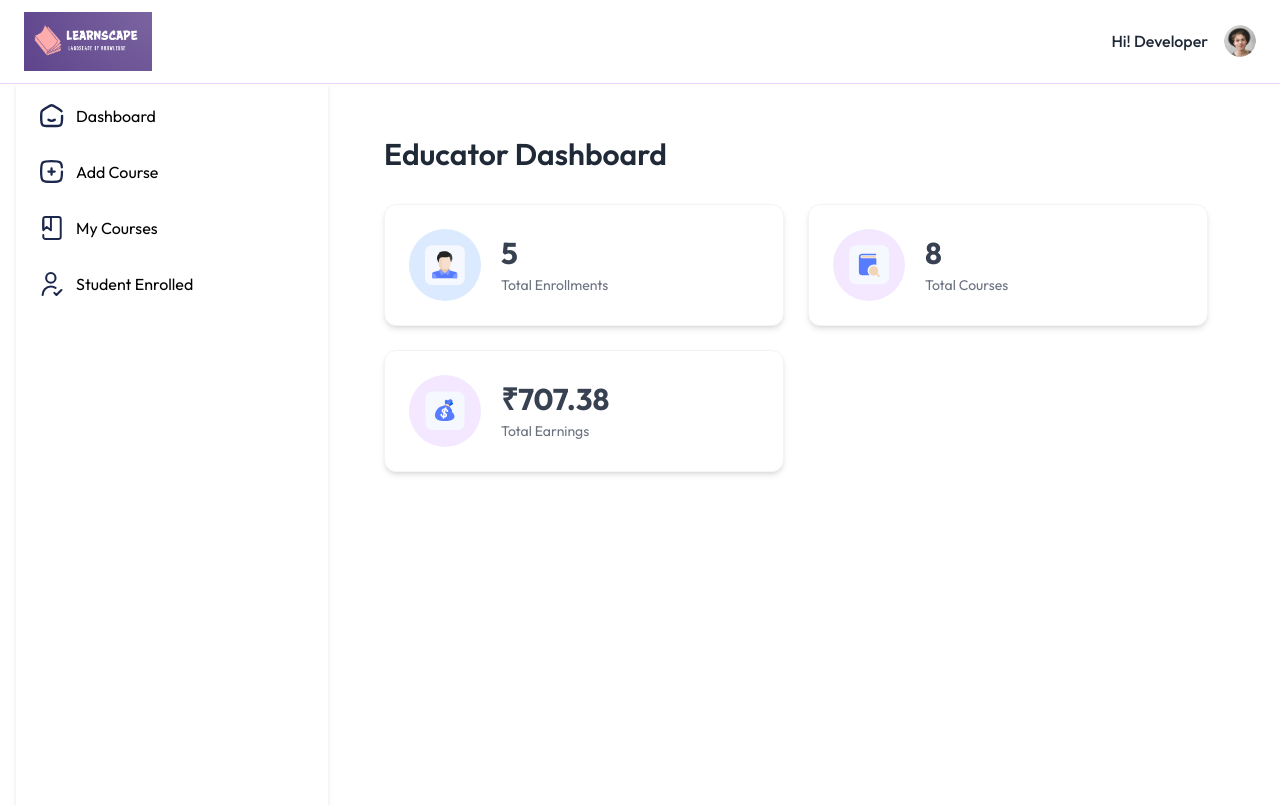
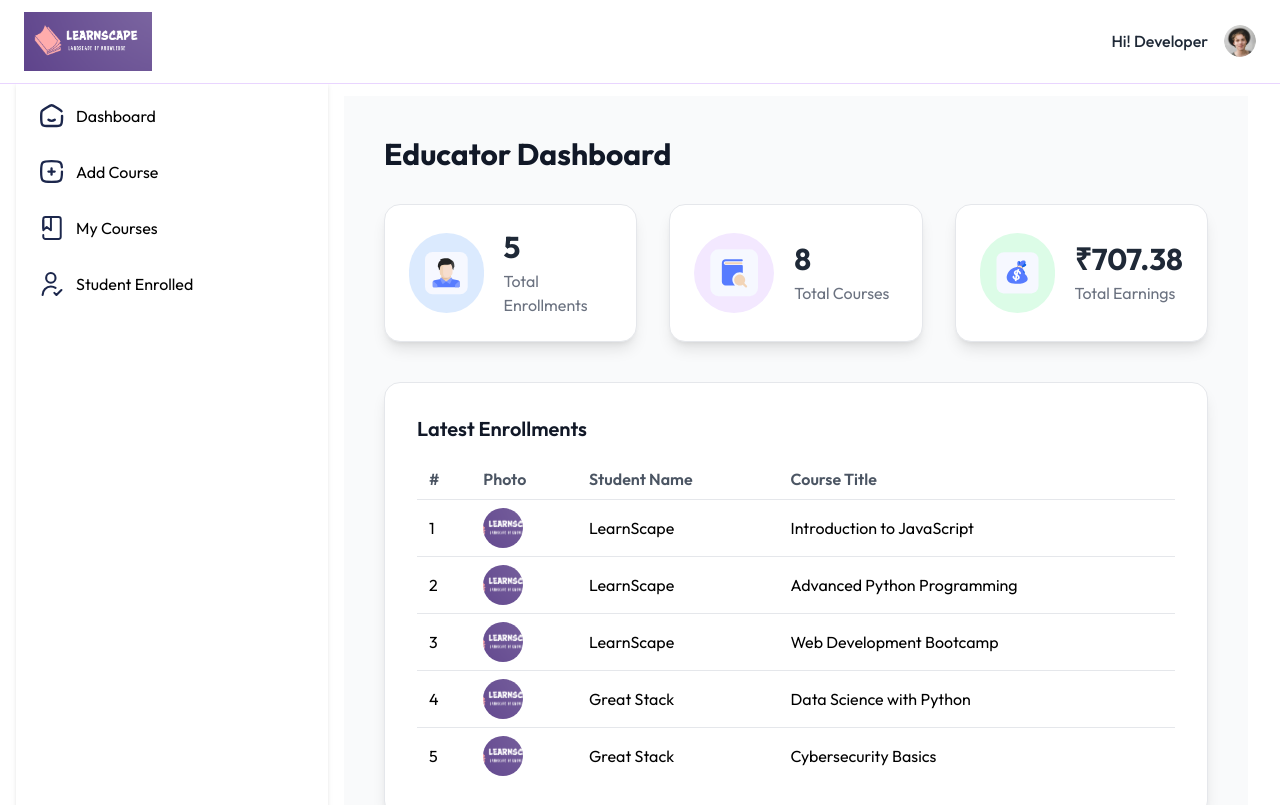
Before and after one commit to IshikaSaxena2005/LearnScape, a React (Vite) app in the folder client/: page /educator in a window 1280 px wide. Shown: the top 805 px of the page. Built offline with nearby package versions, Linux system fonts and the light colour scheme; no server answers.

Commit message:
Dashboard.jsx

```diff
--- a/client/src/pages/educator/Dashboard.jsx
+++ b/client/src/pages/educator/Dashboard.jsx
@@ -7,59 +7,87 @@ const Dashboard = () => {
   const { currency } = useContext(AppContext);
   const [dashboardData, setDashboardData] = useState(null);
 
-  const fetchDashboardData = async () => {
-    setDashboardData(dummyDashboardData);
-  };
+  const fetchDashboardData = async () => setDashboardData(dummyDashboardData);
 
   useEffect(() => {
     fetchDashboardData();
   }, []);
 
   return dashboardData ? (
-    <div className="min-h-screen w-full p-6 md:p-10 bg-white">
-      <h1 className="text-3xl font-semibold text-gray-800 mb-8">Educator Dashboard</h1>
-      <div className="grid grid-cols-1 sm:grid-cols-2 gap-6">
+    <div className="min-h-screen w-full p-6 md:p-10 bg-gray-50">
+      <h1 className="text-3xl font-bold text-gray-900 mb-8">Educator Dashboard</h1>
 
-        {/* Total Enrolments Card */}
-        <div className="flex items-center bg-white shadow-md rounded-xl p-6 gap-5 border border-gray-100 hover:shadow-lg transition">
-          <div className="bg-blue-100 p-4 rounded-full">
-            <img src={assets.patients_icon} alt="students_icon" className="w-10 h-10" />
-          </div>
+      <div className="grid grid-cols-1 sm:grid-cols-2 lg:grid-cols-3 gap-8 mb-10">
+        {/* Total Enrollments */}
+        <div className="flex items-center bg-white shadow-lg rounded-2xl p-6 gap-5 border border-gray-200">
+          <span className="bg-blue-100 p-4 rounded-full">
+            <img src={assets.patients_icon} alt="students_icon" className="w-12 h-12" />
+          </span>
           <div>
-            <p className="text-3xl font-bold text-gray-700">
+            <p className="text-3xl font-bold text-gray-800">
               {dashboardData.enrolledStudentsData.length}
             </p>
-            <p className="text-gray-500 text-sm mt-1">Total Enrollments</p>
+            <p className="text-gray-500 text-base mt-1">Total Enrollments</p>
           </div>
         </div>
- <div className="flex items-center bg-white shadow-md rounded-xl p-6 gap-5 border border-gray-100 hover:shadow-lg transition">
-          <div className="bg-purple-100 p-4 rounded-full">
-            <img src={assets.appointments_icon} alt="appointsments_icon" className="w-10 h-10" />
-          </div>
+        {/* Total Courses */}
+        <div className="flex items-center bg-white shadow-lg rounded-2xl p-6 gap-5 border border-gray-200">
+          <span className="bg-purple-100 p-4 rounded-full">
+            <img src={assets.appointments_icon} alt="appointments_icon" className="w-12 h-12" />
+          </span>
           <div>
-            <p className="text-3xl font-bold text-gray-700">
-              {dashboardData.totalCourses}
-            </p>
-            <p className="text-gray-500 text-sm mt-1">Total Courses</p>
+            <p className="text-3xl font-bold text-gray-800">{dashboardData.totalCourses}</p>
+            <p className="text-gray-500 text-base mt-1">Total Courses</p>
           </div>
         </div>
-        {/* Total Earnings Card */}
-        <div className="flex items-center bg-white shadow-md rounded-xl p-6 gap-5 border border-gray-100 hover:shadow-lg transition">
-          <div className="bg-purple-100 p-4 rounded-full">
-            <img src={assets.earning_icon} alt="earnings_icon" className="w-10 h-10" />
-          </div>
+        {/* Total Earnings */}
+        <div className="flex items-center bg-white shadow-lg rounded-2xl p-6 gap-5 border border-gray-200">
+          <span className="bg-green-100 p-4 rounded-full">
+            <img src={assets.earning_icon} alt="earnings_icon" className="w-12 h-12" />
+          </span>
           <div>
-            <p className="text-3xl font-bold text-gray-700">
+            <p className="text-3xl font-bold text-gray-800">
               {currency}{dashboardData.totalEarnings}
             </p>
-            <p className="text-gray-500 text-sm mt-1">Total Earnings</p>
+            <p className="text-gray-500 text-base mt-1">Total Earnings</p>
           </div>
         </div>
+      </div>
 
+      <div className="bg-white rounded-2xl shadow-lg p-8 border border-gray-200">
+        <h2 className="pb-4 text-xl font-semibold text-gray-900">Latest Enrollments</h2>
+        <table className="min-w-full table-auto text-left">
+          <thead>
+            <tr className="border-b border-gray-200">
+              <th className="px-3 py-2 text-gray-600 font-semibold">#</th>
+              <th className="px-3 py-2 text-gray-600 font-semibold">Photo</th>
+              <th className="px-3 py-2 text-gray-600 font-semibold">Student Name</th>
+              <th className="px-3 py-2 text-gray-600 font-semibold">Course Title</th>
+            </tr>
+          </thead>
+          <tbody>
+            {dashboardData.enrolledStudentsData.map((item, index) => (
+              <tr key={index} className="border-b last:border-none hover:bg-gray-50">
+                <td className="px-3 py-2">{index + 1}</td>
+                <td className="px-3 py-2">
+                  <img
+                    src={assets.logo}
+                    alt="student"
+                    className="w-10 h-10 rounded-full object-cover"
+                  />
+                </td>
+                <td className="px-3 py-2">{item.student.name}</td>
+                <td className="px-3 py-2">{item.courseTitle}</td>
+              </tr>
+            ))}
+          </tbody>
+        </table>
       </div>
     </div>
   ) : (
-    <Loading message="Loading Dashboard..." />
+    <div className="flex justify-center items-center min-h-screen">
+      <Loading message="Loading Dashboard..." />
+    </div>
   );
 };
 
```
